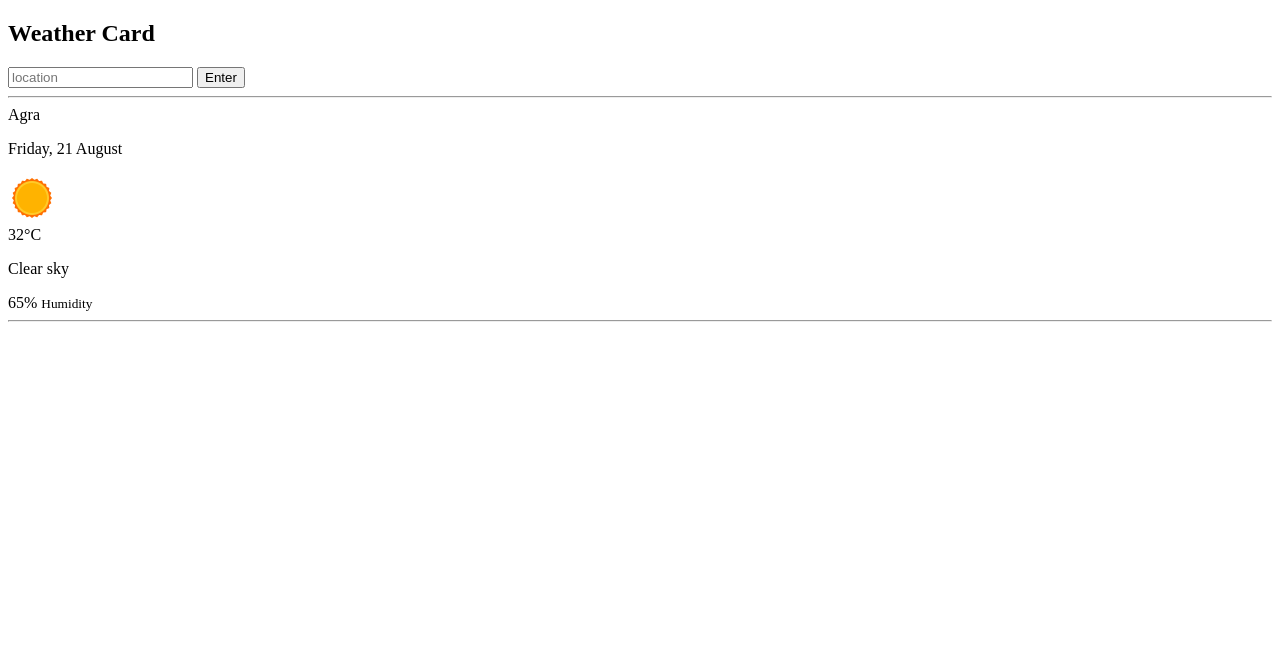
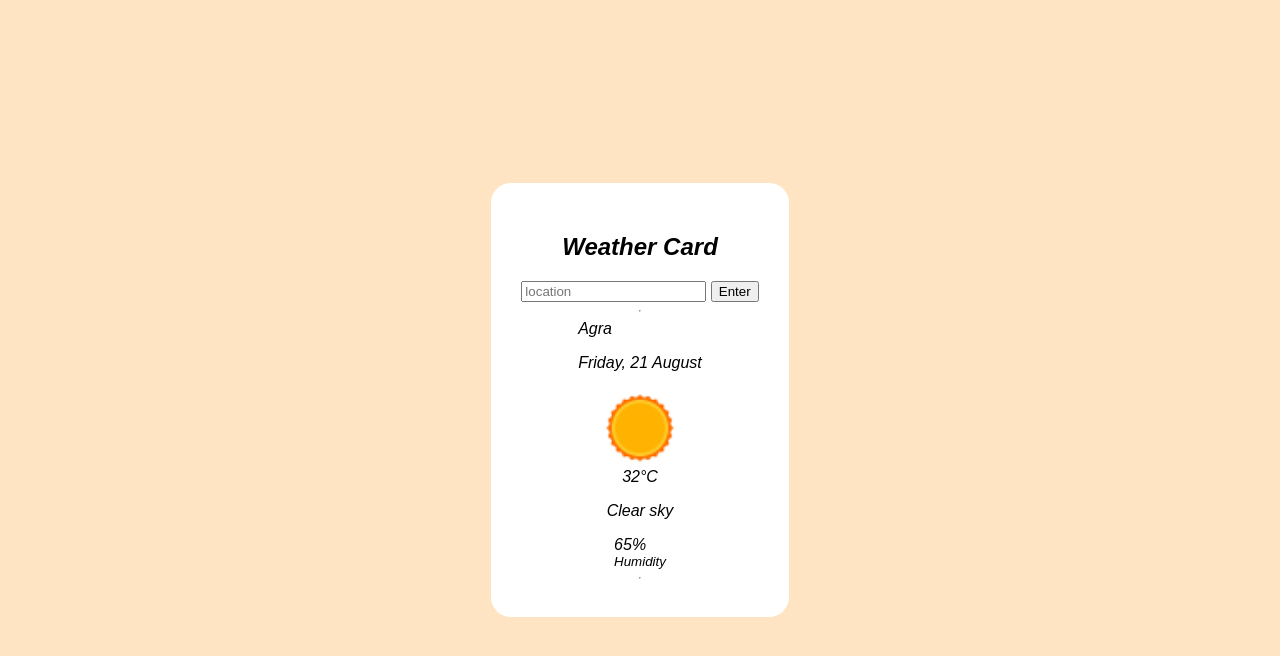
Before and after one commit to Amit8690/weather-app, a plain HTML site: page Weather App/index.html in a window 1280 px wide. Drawn offline with Linux system fonts and the light colour scheme.

Commit message:
Change stylesheet link to style.css

```diff
--- a/Weather App/index.html
+++ b/Weather App/index.html
@@ -4,7 +4,7 @@
     <meta charset="UTF-8">
     <meta name="viewport" content="width=device-width, initial-scale=1.0">
     <title>Document</title>
-    <link rel="stylesheet" href="weatherapp.css">
+    <link rel="stylesheet" href="style.css">
 </head>
 
 <body>
```
